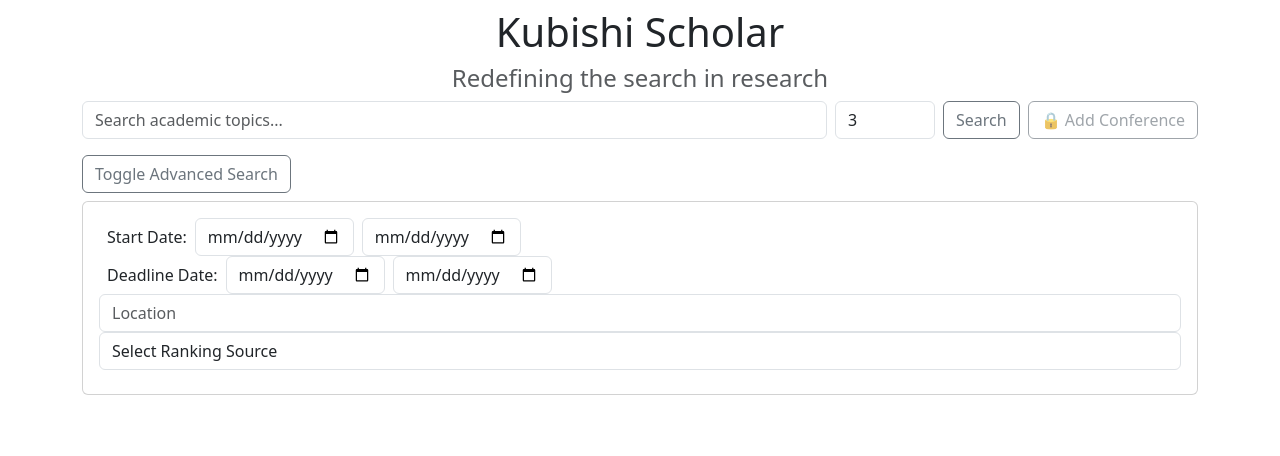
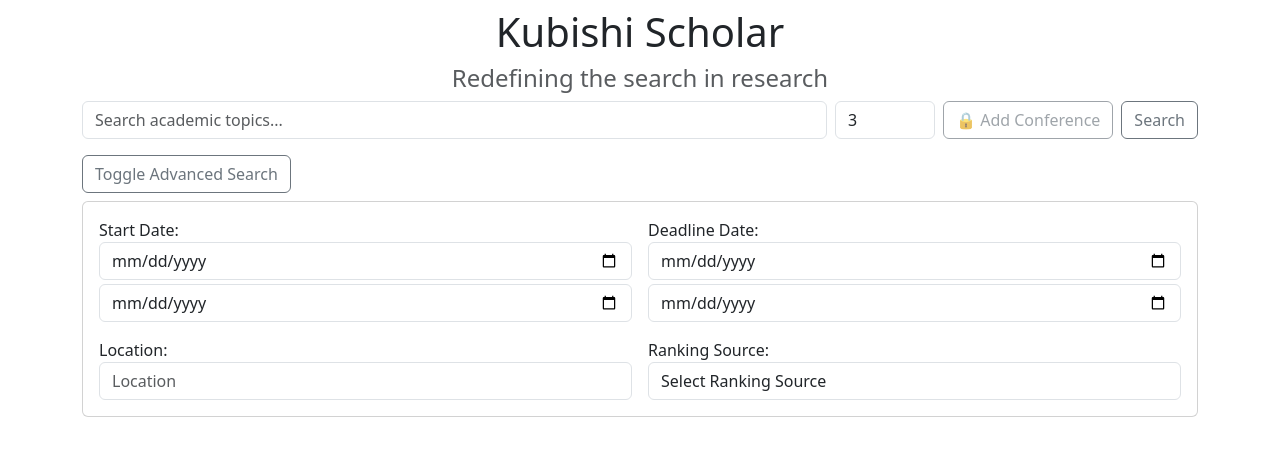
Before and after one commit to kubishi/scholar, a Flask app: page / in a window 1280 px wide, after a click on "Toggle Advanced Search". Shown: the part 56-512 px from the top of the page. Run offline with Flask 3, Linux system fonts and the light colour scheme.

Commit message:
fix advance search stuff and improved logic for ranking source

```diff
--- a/Frontend/app.py
+++ b/Frontend/app.py
@@ -115,6 +115,7 @@ def convert_date_format(date_str):
 # MAIN PAGE
 @app.route("/")
 def index():
+    print("request.args:", request.args)
     query = request.args.get("query", "")
     location = request.args.get("location", "").strip().lower()
     ranking_source = request.args.get("ranking_source", "").strip().lower()
@@ -145,12 +146,12 @@ def index():
                 include_metadata=True
             )
 
-            print(results)
+            #print(results)
 
             all_articles = results.get("matches", [])
 
             # Step 3: Filter if any filters are set
-            if date_span_first and date_span_second or location or ranking_source:
+            if date_span_first and date_span_second or location or ranking_score:
                 try:
                     start_date = (
                         datetime.strptime(date_span_first, "%m-%d-%Y")
@@ -181,26 +182,35 @@ def index():
                             # 3) Ranking source filter
                             ranking_ok = True
                             ranking_score_ok = True
+                            RANK_ORDER = {
+                                            "A*": 4,
+                                            "A": 3,
+                                            "B": 2,
+                                            "C": 1,
+                                            "unranked": 0
+                                        }
 
                             if ranking_source:
-                                # Look for a key matching the selected ranking source
+                                #get the correct conference source
                                 matched_key = next(
                                     (key for key in metadata.keys() if key.lower().startswith(ranking_source)),
                                     None
                                 )
 
                                 if matched_key:
-                                    # If found, ranking source is okay
+                                    #get conference score
                                     ranking_ok = True
                                     article_score = metadata.get(matched_key, "").strip().upper()
 
                                     # If user specified a ranking_score, check if it matches article's score
                                     if ranking_score:
-                                        ranking_score_ok = ranking_score == article_score
+                                        if article_score in RANK_ORDER:
+                                            user_rank = RANK_ORDER[ranking_score]
+                                            article_rank = RANK_ORDER[article_score]
+                                            ranking_score_ok = article_rank >= user_rank
                                 else:
                                     # ranking source requested but no matching key found → filter out
                                     ranking_ok = False
-
 
                             return date_ok and location_ok and ranking_ok and ranking_score_ok
 
--- a/Frontend/templates/index.html
+++ b/Frontend/templates/index.html
@@ -23,35 +23,33 @@
   </div>
 </nav>
 
-
 <div class="container">
-
   <h1 class="my-2 text-center">Kubishi Scholar</h1>
   <h4 class="my-2 text-center text-muted">Redefining the search in research</h4>
 
-    <div class="d-flex justify-content-between align-items-center mb-3">
-      <form method="GET" action="/" class="d-flex flex-grow-1 me-2">
-          <input class="form-control me-2" type="text" name="query" value="{{ query }}" placeholder="Search academic topics..." required>
-          <input class="form-control me-2" type="number" name="num_results" value="{{ num_results or '' }}" placeholder="Count" style="max-width: 100px;" max="100">
-          <button id="search-btn" type="submit" class="btn btn-outline-secondary">Search</button>
-      </form>
-
-      <!-- Add Conference Button -->
+  <!-- START FORM: Wrap everything in a single form -->
+  <form method="GET" action="/">
+    <!-- Top row: Basic search -->
+    <div class="d-flex justify-content-between align-items-center mb-3 flex-wrap gap-2">
+      <div class="d-flex flex-grow-1 gap-2">
+        <input class="form-control" type="text" name="query" value="{{ query }}" placeholder="Search academic topics..." required>
+        <input class="form-control" type="number" name="num_results" value="{{ num_results or '' }}" placeholder="Count" style="max-width: 100px;" max="100">
+      </div>
+      <div class="d-flex gap-2">
         {% if session %}
-          <!-- Only show clickable button if user is logged in -->
           <a href="/add_conf" class="btn btn-outline-success" target="_blank" rel="noopener noreferrer">
             + Add Conference
           </a>
         {% else %}
-          <!-- Disabled button for guests -->
           <button class="btn btn-outline-secondary" disabled title="Login to add a conference">
             🔒 Add Conference
           </button>
         {% endif %}
+        <button id="search-btn" type="submit" class="btn btn-outline-secondary">Search</button>
+      </div>
     </div>
 
-
-    <!-- Toggle Advanced Search Button -->
+    <!-- Toggle Button -->
     <div class="mb-2">
       <button class="btn btn-outline-secondary" type="button" data-bs-toggle="collapse" data-bs-target="#advancedSearch"
               aria-expanded="false" aria-controls="advancedSearch">
@@ -62,57 +60,43 @@
     <!-- Collapsible Advanced Search Section -->
     <div class="collapse mt-2" id="advancedSearch">
       <div class="card card-body">
-        <div class="row">
+        <div class="row g-3">
           <!-- Start Date -->
-            <div style="display: flex; align-items: center; gap: 0.5rem;">
-                <label class="ms-2">
-                    Start Date:
-                </label>
-                <div>
-                  <input class="form-control" type="date" name="date_span_first" value="{{ date_span_first or '' }}" style="max-width: 159px;">
-                </div>
-
-                <div>
-                  <input class="form-control" type="date" name="date_span_second" value="{{ date_span_second or '' }}" style="max-width: 159px;">
-                </div>
+          <div class="col-md-6">
+            <label>Start Date:</label>
+            <input class="form-control mb-1" type="date" name="date_span_first" value="{{ date_span_first or '' }}">
+            <input class="form-control" type="date" name="date_span_second" value="{{ date_span_second or '' }}">
           </div>
 
           <!-- Deadline Date -->
-            <div style="display: flex; align-items: center; gap: 0.5rem;">
-                <label class="ms-2">
-                    Deadline Date:
-                </label>
-                <div>
-                  <input class="form-control" type="date" name="date_span_first" value="{{ date_span_first or '' }}" style="max-width: 159px;">
+          <div class="col-md-6">
+            <label>Deadline Date:</label>
+            <input class="form-control mb-1" type="date" name="deadline_first" value="{{ deadline_first or '' }}">
+            <input class="form-control" type="date" name="deadline_second" value="{{ deadline_second or '' }}">
           </div>
 
-                <div>
-                  <input class="form-control" type="date" name="date_span_second" value="{{ date_span_second or '' }}" style="max-width: 159px;">
-                </div>
-            </div>
-
-            <!-- Location and Score Filtering, Rows 3 and 4-->
-
-            <div>
+          <!-- Location -->
+          <div class="col-md-6">
+            <label>Location:</label>
             <input type="text" name="location" class="form-control" placeholder="Location">
           </div>
 
-
-            <div class=" mb-2">
+          <!-- Ranking Source -->
+          <div class="col-md-6">
+            <label>Ranking Source:</label>
             <select id="ranking-source" name="ranking_source" class="form-control">
               <option value="" disabled selected hidden>Select Ranking Source</option>
               <option value="core">CORE</option>
               <option value="era">ERA</option>
               <option value="scholar">Google Scholar</option>
             </select>
+            <div id="ranking-score-container" style="display: none;" class="mt-2"></div>
           </div>
-
-            <div id="ranking-score-container" style="display: none;" class="mt-2"></div>
-
         </div>
       </div>
     </div>
   </form>
+</div>
     {% if query %}
         <div class="search_result">
             <h4> Conferences Results: </h4>
```
Lines whose indentation alone changed are shown as unchanged.
